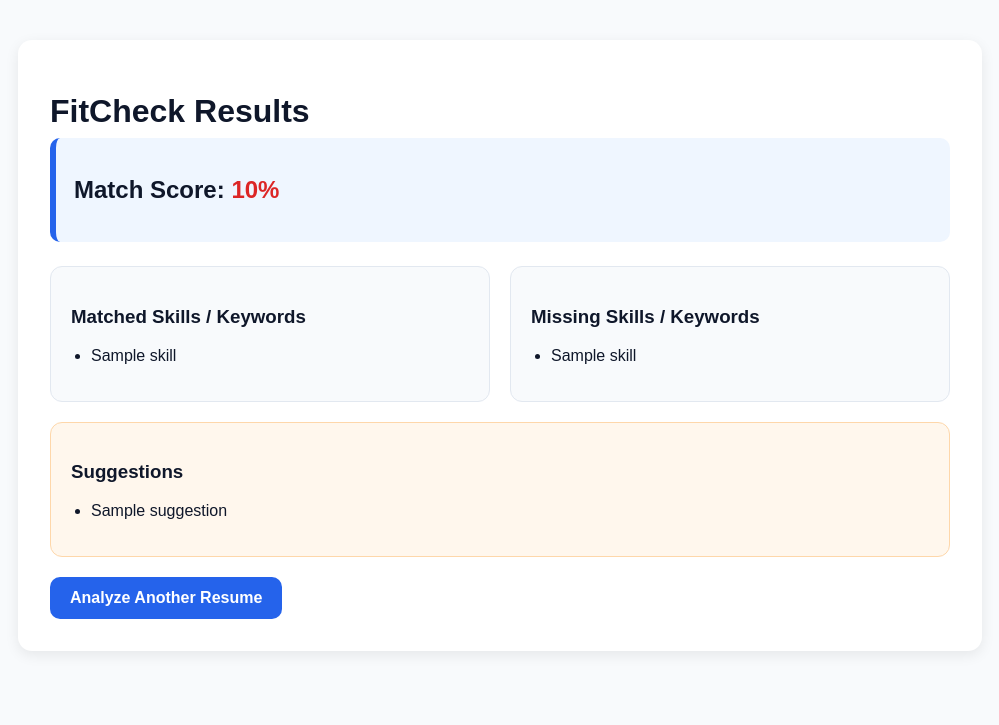
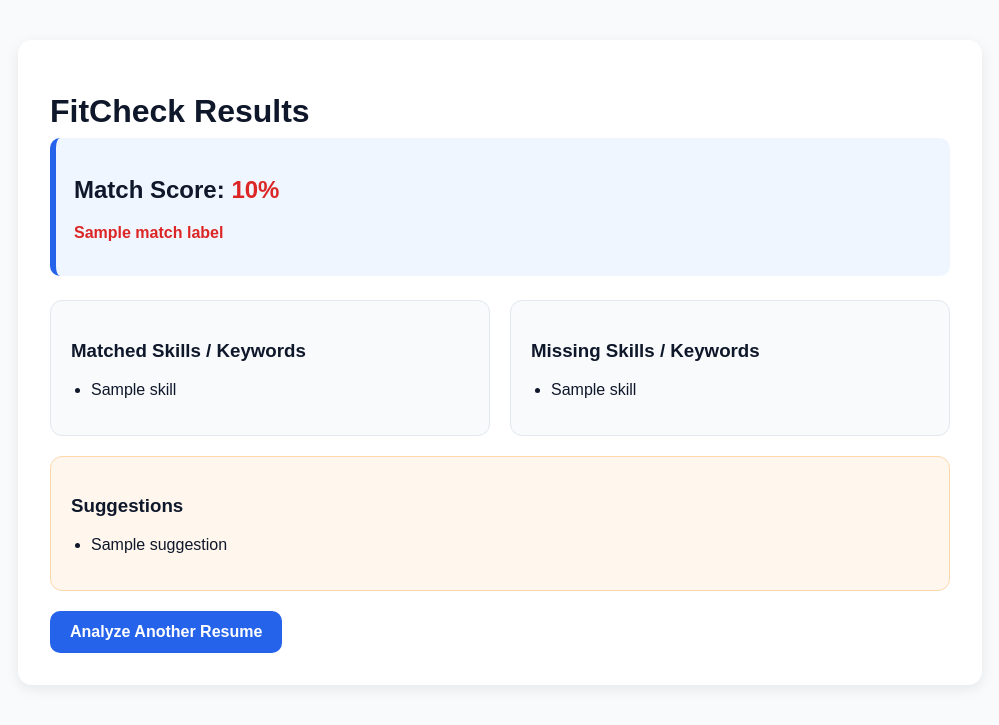
Before and after one commit to jesusbenitez08/fitcheck, a Flask app: template templates/results.html in a window 1280 px wide. Shown: the top 725 px of the page, without its empty margins (140-1139 px from the left). Run offline with Flask 3, Linux system fonts and the light colour scheme; the template is opened without the code that fills it: most values are stand-ins (such as "Sample title", 1, 10 or a date in 2020).

Commit message:
Add styling for match label

```diff
--- a/app.py
+++ b/app.py
@@ -43,12 +43,21 @@ def analyze_match(resume_text: str, job_text: str):
     else:
         match_score = int((len(common_words) / len(job_words)) * 100)
 
+    if match_score >= 70:
+        match_label = "Strong Match"
+    elif match_score >= 40:
+        match_label = "Moderate Match"
+    else:
+        match_label = "Low Match"
+
     suggestions = [
-    f"Add experience related to {word} to improve your match."
-    for word in sorted(list(missing_words))[:5]
-]
+        f"Add experience related to {word} to improve your match."
+        for word in sorted(list(missing_words))[:5]
+    ]
+
     return {
         "match_score": match_score,
+        "match_label": match_label,
         "matched_skills": sorted(list(common_words))[:10],
         "missing_skills": sorted(list(missing_words))[:10],
         "suggestions": suggestions
@@ -57,6 +66,7 @@ def analyze_match(resume_text: str, job_text: str):
 @app.route('/')
 def home():
     return render_template('index.html')
+
 
 @app.route('/analyze', methods=['POST'])
 def analyze():
@@ -68,6 +78,7 @@ def analyze():
     return render_template(
         'results.html',
         match_score=results["match_score"],
+        match_label=results["match_label"],
         matched_skills=results["matched_skills"],
         missing_skills=results["missing_skills"],
         suggestions=results["suggestions"]
--- a/static/style.css
+++ b/static/style.css
@@ -112,3 +112,8 @@ button:hover, .button-link:hover {
     color: #dc2626;
     font-weight: bold;
 }
+
+.match-label {
+    margin-top: 6px;
+    font-weight: bold;
+}
--- a/templates/results.html
+++ b/templates/results.html
@@ -17,6 +17,9 @@
                  {{ match_score }}%
                 </span>
             </h2>
+            <p class="match-label {% if match_score >= 70 %}good{% elif match_score >= 40 %}medium{% else %}bad{% endif %}">
+                 {{ match_label }}
+            </p>
         </div>
 
         <div class="results-grid">
```
Lines whose indentation alone changed are shown as unchanged.
